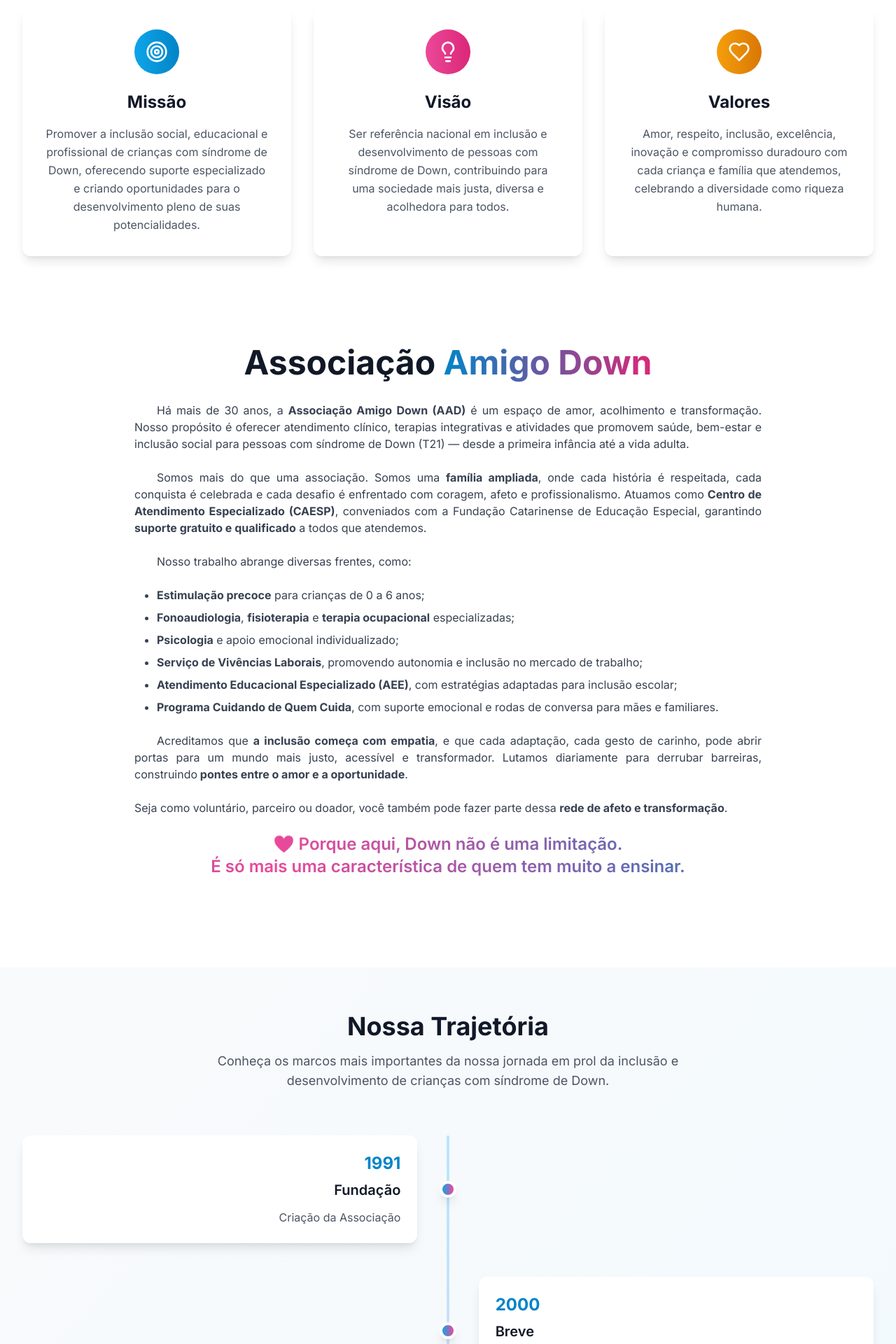
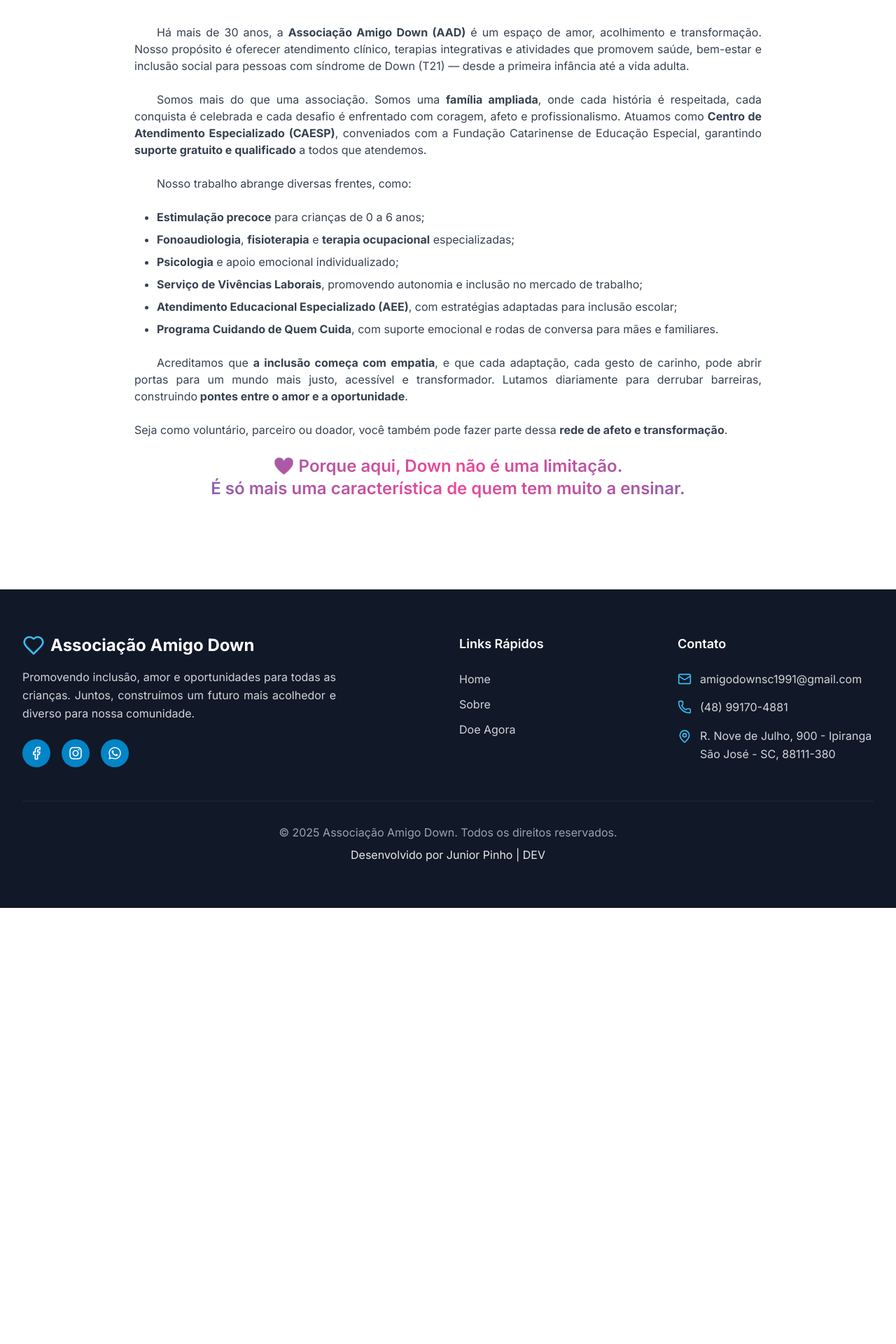
Before and after one commit to juniorpinhodev/amigo-down-website, a Next.js app: page /sobre in a window 1280 px wide. Shown: the part 520-2440 px from the top of the page at 70% size. After the commit the page ends 1817 px from the top, so only its background shows below. Built offline with nearby package versions, Linux system fonts and the light colour scheme.

Commit message:
feat: 🎸 Adaptação do site para MVP
Transforma o site para MVP para entrega rapida

```diff
--- a/src/app/contatos/page.tsx
+++ b/src/app/contatos/page.tsx
@@ -140,14 +140,9 @@
                 <strong>📍 Endereço:</strong><br>
                 Rua Nove de Julho, 900 - Ipiranga<br>
                 São José - Santa Catarina<br>
-                CEP: 88111-380
+
               </div>
-              <div style="margin: 8px 0; font-size: 14px; color: #374151;">
-                <strong>📞 Telefone:</strong> (48) 99170-4881
-              </div>
-              <div style="margin: 8px 0; font-size: 14px; color: #374151;">
-                <strong>🕐 Horário:</strong> Segunda a Sexta: 8h às 18h
-              </div>
+
               <div style="margin: 12px 0 0 0;">
                 <a
                   href="https://www.google.com/maps/search/?api=1&query=Rua+Nove+de+Julho,+900+-+Ipiranga,+São+José+-+Santa+Catarina,+CEP:+88111-380"
@@ -160,6 +155,22 @@
               </div>
             </div>
           `
+              /*
+                endereço completo para o gps
+              <div style="margin: 8px 0; font-size: 14px; color: #374151;">
+                <strong>📍 Endereço:</strong><br>
+                Rua Nove de Julho, 900 - Ipiranga<br>
+                São José - Santa Catarina<br>
+                CEP: 88111-380
+              </div>
+              <div style="margin: 8px 0; font-size: 14px; color: #374151;">
+                <strong>📞 Telefone:</strong> (48) 99170-4881
+              </div>
+              <div style="margin: 8px 0; font-size: 14px; color: #374151;">
+                <strong>🕐 Horário:</strong> Segunda a Sexta: 8h às 18h
+              </div> */
+
+
 
           // Adicionar marcador
           const marker = window.L.marker(coordinates, { icon: customIcon })
--- a/src/app/sobre/page.tsx
+++ b/src/app/sobre/page.tsx
@@ -1,41 +1,41 @@
 'use client'
 
 import { motion } from 'framer-motion'
-import { Heart, Users, Award, Calendar, Target, Lightbulb } from 'lucide-react'
+// import { Heart, Users, Award, Calendar, Target, Lightbulb } from 'lucide-react'
 
 export default function Sobre() {
-  const timeline = [
-    {
-      year: '1991',
-      title: 'Fundação',
-      description: 'Criação da Associação'
-    },
-    {
-      year: '2000',
-      title: 'Breve',
-      description: 'Breve'
-    },
-    {
-      year: '2010',
-      title: 'Breve',
-      description: 'Breve'
-    },
-    {
-      year: '2020',
-      title: 'Breve',
-      description: 'Breve'
-    },
-    {
-      year: '2024',
-      title: 'Breve',
-      description: 'Breve'
-    },
-    {
-      year: '2025',
-      title: 'Breve',
-      description: 'Breve'
-    }
-  ]
+  // const timeline = [
+  //   {
+  //     year: '1991',
+  //     title: 'Fundação',
+  //     description: 'Criação da Associação'
+  //   },
+  //   {
+  //     year: '2000',
+  //     title: 'Breve',
+  //     description: 'Breve'
+  //   },
+  //   {
+  //     year: '2010',
+  //     title: 'Breve',
+  //     description: 'Breve'
+  //   },
+  //   {
+  //     year: '2020',
+  //     title: 'Breve',
+  //     description: 'Breve'
+  //   },
+  //   {
+  //     year: '2024',
+  //     title: 'Breve',
+  //     description: 'Breve'
+  //   },
+  //   {
+  //     year: '2025',
+  //     title: 'Breve',
+  //     description: 'Breve'
+  //   }
+  // ]
 
   // const values = [
   //   {
@@ -98,27 +98,27 @@
       {/* Missão, Visão e Valores */}
       <section className="section-padding bg-white">
         <div className="max-w-7xl mx-auto">
-          <motion.div
+          {/* <motion.div
             initial={{ opacity: 0, y: 30 }}
             whileInView={{ opacity: 1, y: 0 }}
             transition={{ duration: 0.8 }}
             viewport={{ once: true }}
             className="text-center mb-16"
-          >
-            <h2 className="text-3xl sm:text-4xl font-bold text-gray-900 mb-4">
+          > */}
+            {/* <h2 className="text-3xl sm:text-4xl font-bold text-gray-900 mb-4">
               Missão, Visão e Valores
-            </h2>
-          </motion.div>
+            </h2> */}
+          {/* </motion.div> */}
 
           <div className="grid grid-cols-1 lg:grid-cols-3 gap-8 mb-16">
-            <motion.div
+            {/* <motion.div
               initial={{ opacity: 0, x: -50 }}
               whileInView={{ opacity: 1, x: 0 }}
               transition={{ duration: 0.8 }}
               viewport={{ once: true }}
               className="card p-8 text-center"
-            >
-              <div className="w-16 h-16 bg-gradient-to-r from-primary-500 to-primary-600 rounded-full flex items-center justify-center mx-auto mb-6">
+            > */}
+              {/* <div className="w-16 h-16 bg-gradient-to-r from-primary-500 to-primary-600 rounded-full flex items-center justify-center mx-auto mb-6">
                 <Target className="h-8 w-8 text-white" />
               </div>
               <h3 className="text-2xl font-bold text-gray-900 mb-4">Missão</h3>
@@ -126,44 +126,44 @@
                 Promover a inclusão social, educacional e profissional de crianças
                 com síndrome de Down, oferecendo suporte especializado e criando
                 oportunidades para o desenvolvimento pleno de suas potencialidades.
-              </p>
-            </motion.div>
+              </p> */}
+            {/* </motion.div> */}
 
-            <motion.div
+            {/* <motion.div
               initial={{ opacity: 0, y: 50 }}
               whileInView={{ opacity: 1, y: 0 }}
               transition={{ delay: 0.2, duration: 0.8 }}
               viewport={{ once: true }}
               className="card p-8 text-center"
-            >
-              <div className="w-16 h-16 bg-gradient-to-r from-secondary-500 to-secondary-600 rounded-full flex items-center justify-center mx-auto mb-6">
+            > */}
+              {/* <div className="w-16 h-16 bg-gradient-to-r from-secondary-500 to-secondary-600 rounded-full flex items-center justify-center mx-auto mb-6">
                 <Lightbulb className="h-8 w-8 text-white" />
-              </div>
-              <h3 className="text-2xl font-bold text-gray-900 mb-4">Visão</h3>
-              <p className="text-gray-600 leading-relaxed">
+              </div> */}
+              {/* <h3 className="text-2xl font-bold text-gray-900 mb-4">Visão</h3> */}
+              {/* <p className="text-gray-600 leading-relaxed">
                 Ser referência nacional em inclusão e desenvolvimento de pessoas
                 com síndrome de Down, contribuindo para uma sociedade mais justa,
                 diversa e acolhedora para todos.
-              </p>
-            </motion.div>
+              </p> */}
+            {/* </motion.div> */}
 
-            <motion.div
+            {/* <motion.div
               initial={{ opacity: 0, x: 50 }}
               whileInView={{ opacity: 1, x: 0 }}
               transition={{ delay: 0.4, duration: 0.8 }}
               viewport={{ once: true }}
               className="card p-8 text-center"
-            >
-              <div className="w-16 h-16 bg-gradient-to-r from-accent-500 to-accent-600 rounded-full flex items-center justify-center mx-auto mb-6">
+            > */}
+              {/* <div className="w-16 h-16 bg-gradient-to-r from-accent-500 to-accent-600 rounded-full flex items-center justify-center mx-auto mb-6">
                 <Heart className="h-8 w-8 text-white" />
-              </div>
-              <h3 className="text-2xl font-bold text-gray-900 mb-4">Valores</h3>
+              </div> */}
+              {/* <h3 className="text-2xl font-bold text-gray-900 mb-4">Valores</h3>
               <p className="text-gray-600 leading-relaxed">
                 Amor, respeito, inclusão, excelência, inovação e compromisso
                 duradouro com cada criança e família que atendemos, celebrando
                 a diversidade como riqueza humana.
-              </p>
-            </motion.div>
+              </p> */}
+            {/* </motion.div> */}
           </div>
 
 
@@ -175,12 +175,12 @@
                 animate={{ opacity: 1, y: 0 }}
                 transition={{ duration: 0.8 }}
               >
-                <h1 className="text-4xl w-full sm:text-5xl font-bold text-gray-900 mb-8">
+                {/* <h1 className="text-4xl w-full sm:text-5xl font-bold text-gray-900 mb-8">
                   Associação{' '}
                   <span className="text-transparent bg-clip-text bg-gradient-to-r from-primary-600 to-secondary-600">
                     Amigo Down
                   </span>
-                </h1>
+                </h1> */}
 
                 <div className="text-[1.3 rem] text-gray-700 max-w-4xl mx-auto space-y-6 text-justify">
                   <p className="indent-8">
@@ -263,29 +263,32 @@
       </section>
 
       {/* Timeline */}
-      <section className="section-padding bg-gradient-to-br from-gray-50 to-primary-50">
-        <div className="max-w-7xl mx-auto">
+      {/* <section className="section-padding bg-gradient-to-br from-gray-50 to-primary-50"> */}
+        {/* <div className="max-w-7xl mx-auto">
           <motion.div
             initial={{ opacity: 0, y: 30 }}
             whileInView={{ opacity: 1, y: 0 }}
             transition={{ duration: 0.8 }}
             viewport={{ once: true }}
             className="text-center mb-16"
-          >
-            <h2 className="text-3xl sm:text-4xl font-bold text-gray-900 mb-4">
+          > */}
+            {/* <h2 className="text-3xl sm:text-4xl font-bold text-gray-900 mb-4">
               Nossa Trajetória
-            </h2>
-            <p className="text-lg text-gray-600 max-w-2xl mx-auto">
+            </h2> */}
+            {/* <p className="text-lg text-gray-600 max-w-2xl mx-auto">
               Conheça os marcos mais importantes da nossa jornada em prol da inclusão
               e desenvolvimento de crianças com síndrome de Down.
-            </p>
-          </motion.div>
+            </p> */}
+          {/* </motion.div> */}
 
-          <div className="relative">
+
+{/*  Estrutura da timeline - linha do tempo:
+
+          <div className="relative"> */}
             {/* Linha central */}
-            <div className="absolute left-1/2 transform -translate-x-1/2 w-1 h-full bg-gradient-to-b from-primary-200 to-secondary-200 rounded-full"></div>
+            {/* <div className="absolute left-1/2 transform -translate-x-1/2 w-1 h-full bg-gradient-to-b from-primary-200 to-secondary-200 rounded-full"></div> */}
 
-            <div className="space-y-12">
+            {/* <div className="space-y-12">
               {timeline.map((item, index) => (
                 <motion.div
                   key={index}
@@ -296,8 +299,8 @@
                   className={`flex items-center ${
                     index % 2 === 0 ? 'flex-row' : 'flex-row-reverse'
                   }`}
-                >
-                  <div className={`w-1/2 ${index % 2 === 0 ? 'pr-8 text-right' : 'pl-8 text-left'}`}>
+                > */}
+                  {/* <div className={`w-1/2 ${index % 2 === 0 ? 'pr-8 text-right' : 'pl-8 text-left'}`}>
                     <motion.div
                       whileHover={{ scale: 1.05 }}
                       className="card p-6"
@@ -315,7 +318,7 @@
                   </div>
 
                   {/* Círculo central */}
-                  <div className="relative z-10">
+                  {/* <div className="relative z-10">
                     <motion.div
                       initial={{ scale: 0 }}
                       whileInView={{ scale: 1 }}
@@ -323,15 +326,15 @@
                       viewport={{ once: true }}
                       className="w-6 h-6 bg-gradient-to-r from-primary-500 to-secondary-500 rounded-full border-4 border-white shadow-lg"
                     />
-                  </div>
+                  </div> */}
 
-                  <div className="w-1/2"></div>
-                </motion.div>
-              ))}
-            </div>
-          </div>
-        </div>
-      </section>
+                  {/* <div className="w-1/2"></div> */}
+                {/* </motion.div>} */}
+              {/* ))} */}
+            {/* </div>
+          </div> */}
+        {/* </div> */}
+      {/* </section> */}
     </div>
   )
 }
--- a/src/components/About.tsx
+++ b/src/components/About.tsx
@@ -129,7 +129,7 @@
                 whileTap={{ scale: 0.95 }}
                 className="group bg-gradient-to-r from-purple-500 to-pink-500 text-white font-semibold py-3 md:py-4 px-6 md:px-8 rounded-full hover:shadow-xl hover:shadow-purple-500/25 transition-all duration-300 relative overflow-hidden text-sm md:text-base"
               >
-                <span className="relative z-10">Conheça Nossa História Completa</span>
+                <span className="relative z-10">Conheça Nossa História</span>
                 <motion.div
                   className="absolute inset-0 bg-gradient-to-r from-purple-600 to-pink-600 opacity-0 group-hover:opacity-100 transition-opacity duration-300"
                   whileHover={{ scale: 1.05 }}
--- a/src/components/Footer.tsx
+++ b/src/components/Footer.tsx
@@ -10,7 +10,7 @@
     { href: '/', label: 'Home' },
     { href: '/sobre', label: 'Sobre' },
     { href: '/doe', label: 'Doe Agora' },
-    { href: '/transparencia', label: 'Transparência' },
+    // { href: '/transparencia', label: 'Transparência' },
   ]
 
   const socialLinks = [
--- a/src/components/Header.tsx
+++ b/src/components/Header.tsx
@@ -12,7 +12,7 @@
   const menuItems = [
     { href: '/', label: 'Home' },
     { href: '/sobre', label: 'Sobre' },
-    { href: '/transparencia', label: 'Transparência' },
+    // { href: '/transparencia', label: 'Transparência' },
     { href: '/contatos', label: 'Contatos' },
   ]
 
```
Also changed, not shown: public/apple-touch-icon.png, 1 other file (tests, documents, lock files or other folders).
